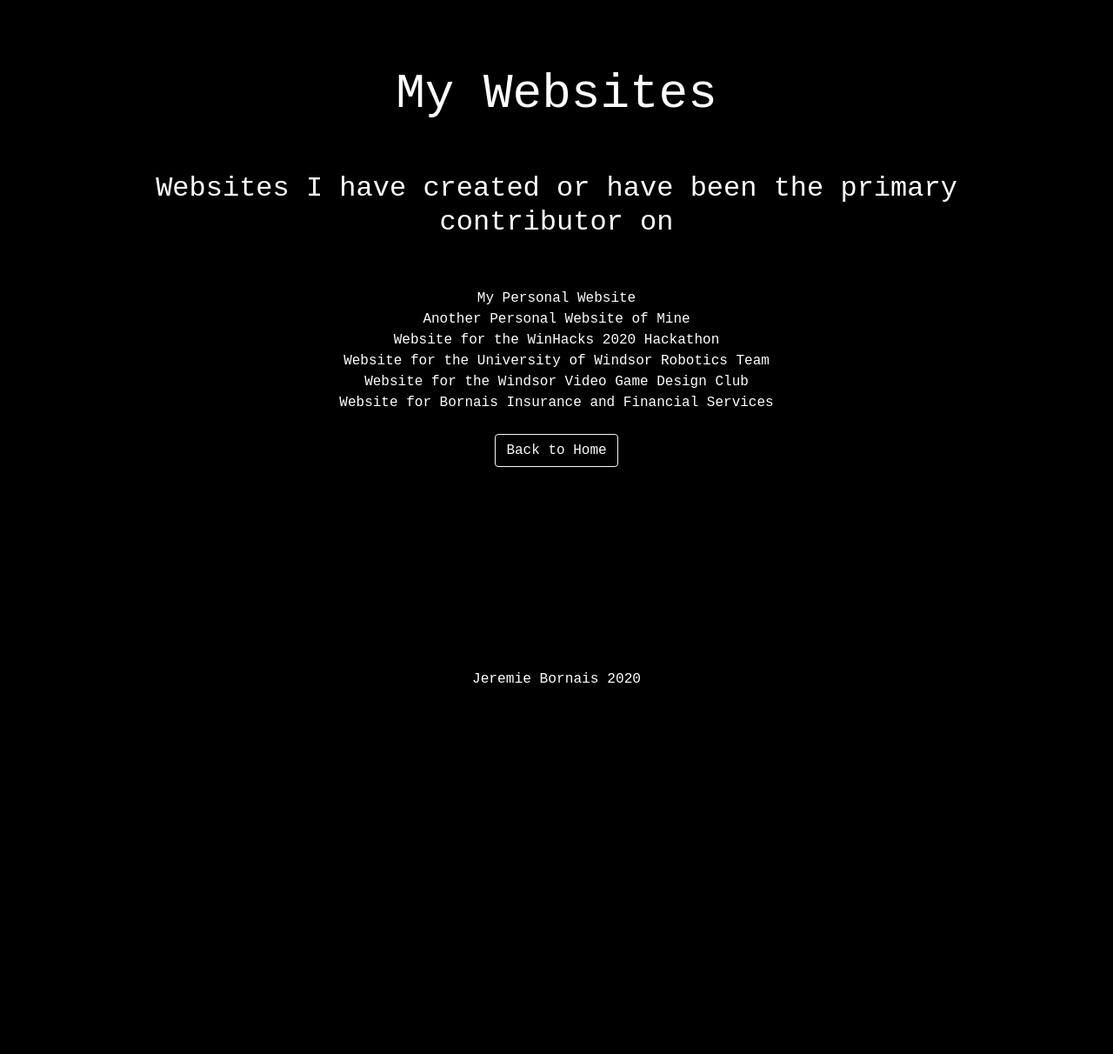
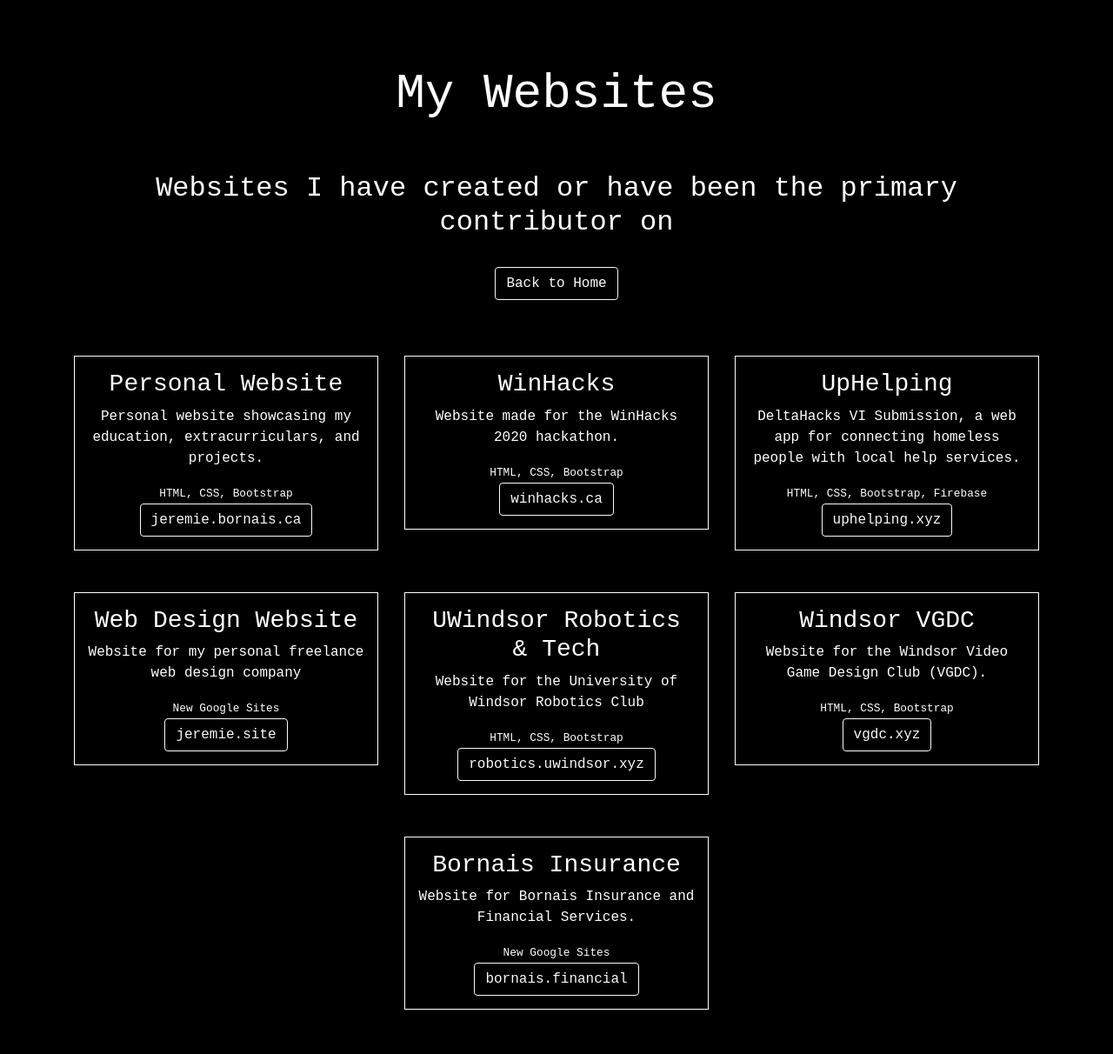
Before and after one commit to jere-mie/personal-website, a plain HTML site: page sites.html in a window 1280 px wide. Shown: the top 1212 px of the page at 87% size. Before the commit the page ends 809 px from the top, so only its background shows below. Drawn offline with nearby package versions, Linux system fonts and the light colour scheme.

Commit message:
updated sites page

```diff
--- a/sites.html
+++ b/sites.html
@@ -40,17 +40,86 @@
       <h1 class="display-4 center wow fadeIn delayed ">My Websites</h1>
       <br><br>
           <h2 class="center wow fadeIn delayed ">Websites I have created or have been the primary contributor on</h2>
+          <br>
+          <p class="center">
+            <a class="btn btn-outline-light center" href="index.html">Back to Home</a>
+          </p>
+
           <br><br>
-          <p class="center wow fadeIn delayed">
-              <a class="white" href="https://jeremie.bornais/ca">My Personal Website</a class="white">
-              <br><a class="white" href="https://www.jeremie.site/">Another Personal Website of Mine</a>
-              <br><a class="white" href="http://winhacks.ca">Website for the WinHacks 2020 Hackathon</a class="white">
-              <br><a class="white" href="http://robotics.uwindsor.xyz">Website for the University of Windsor Robotics Team</a class="white">
-              <br><a class="white" href="http://www.vgdc.xyz">Website for the Windsor Video Game Design Club</a class="white">
-              <br><a class="white" href="http://www.bornais.financial">Website for Bornais Insurance and Financial Services</a class="white">
-          <br><br>
-          <a class="btn btn-outline-light" href="index.html">Back to Home</a>
+          <div class="row wow fadeIn delayed">
 
+            <div class="col-md-4">
+              <div class="darkCard center">
+                <h3>Personal Website</h3>
+                <p>Personal website showcasing my education, extracurriculars, and projects.</p>
+                <small>HTML, CSS, Bootstrap</small>
+                <br><a class="btn btn-outline-light" href="http://jeremie.bornais.ca">jeremie.bornais.ca</a>
+              </div>
+              <br><br>
+            </div>
+
+            <div class="col-md-4">
+              <div class="darkCard center">
+                <h3>WinHacks</h3>
+                <p>Website made for the WinHacks 2020 hackathon.</p>
+                <small>HTML, CSS, Bootstrap</small>
+                <br><a class="btn btn-outline-light" href="http://winhacks.ca">winhacks.ca</a>
+              </div>
+              <br><br>
+            </div>
+
+            <div class="col-md-4">
+              <div class="darkCard center">
+                <h3>UpHelping</h3>
+                <p>DeltaHacks VI Submission, a web app for connecting homeless people with local help services.</p>
+                <small>HTML, CSS, Bootstrap, Firebase</small>
+                <br><a class="btn btn-outline-light" href="http://uphelping.xyz">uphelping.xyz</a>
+              </div>
+              <br><br>
+            </div>
+
+            <div class="col-md-4">
+              <div class="darkCard center">
+                <h3>Web Design Website</h3>
+                <p>Website for my personal freelance web design company</p>
+                <small>New Google Sites</small>
+                <br><a class="btn btn-outline-light" href="http://www.jeremie.site">jeremie.site</a>
+              </div>
+              <br><br>
+            </div>
+
+            <div class="col-md-4">
+              <div class="darkCard center">
+                <h3>UWindsor Robotics & Tech</h3>
+                <p>Website for the University of Windsor Robotics Club</p>
+                <small>HTML, CSS, Bootstrap</small>
+                <br><a class="btn btn-outline-light" href="http://robotics.uwindsor.xyz">robotics.uwindsor.xyz</a>
+              </div>
+              <br><br>
+            </div>
+
+            <div class="col-md-4">
+              <div class="darkCard center">
+                <h3>Windsor VGDC</h3>
+                <p>Website for the Windsor Video Game Design Club (VGDC).</p>
+                <small>HTML, CSS, Bootstrap</small>
+                <br><a class="btn btn-outline-light" href="http://www.vgdc.xyz">vgdc.xyz</a>
+              </div>
+              <br><br>
+            </div>
+            <div class="col-md-4"></div>
+            <div class="col-md-4">
+              <div class="darkCard center">
+                <h3>Bornais Insurance</h3>
+                <p>Website for Bornais Insurance and Financial Services.</p>
+                <small>New Google Sites</small>
+                <br><a class="btn btn-outline-light" href="http://www.bornais.financial">bornais.financial</a>
+              </div>
+              <br><br>
+            </div>
+
+
+          </div>
     </div>
 
 
--- a/style.css
+++ b/style.css
@@ -32,3 +32,13 @@
 .white{
   color: white;
 }
+
+.darkCard{
+  border-color: white;
+  border-style: solid;
+  border-width: thin;
+  padding-top: 15px;
+  padding-left: 15px;
+  padding-bottom: 15px;
+  padding-right: 15px;
+}
```
